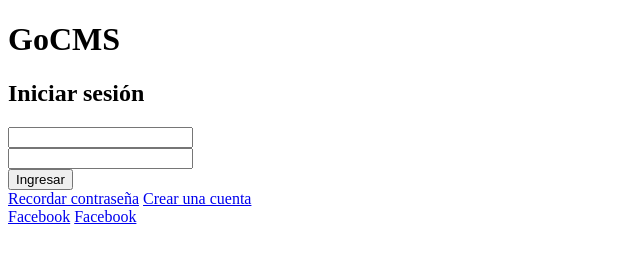
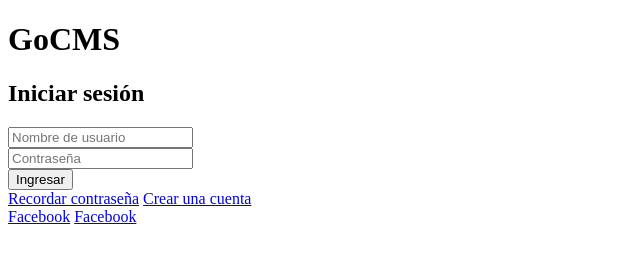
Before and after one commit to golang-es/go-cms, a plain HTML site: page views/login.html in a window 1280 px wide. Shown: the whole page, without its empty margins (0-640 px from the left). Drawn offline with Linux system fonts and the light colour scheme.

Commit message:
Agregado el atributo maxlength a los campos de login.

```diff
--- a/views/login.html
+++ b/views/login.html
@@ -10,10 +10,10 @@
         <form action="/login" method="post">
             <h2>Iniciar sesión</h2>
             <div class="input-wrapper">
-                <input type="text" name="username" id="username">
+                <input type="text" name="username" id="username" placeholder="Nombre de usuario" maxlength="255">
             </div>
             <div class="input-wrapper">
-                <input type="password" name="password" id="password">
+                <input type="password" name="password" id="password" placeholder="Contraseña" maxlength="512">
             </div>
             <button type="submit">Ingresar</button>
         </form>
```
